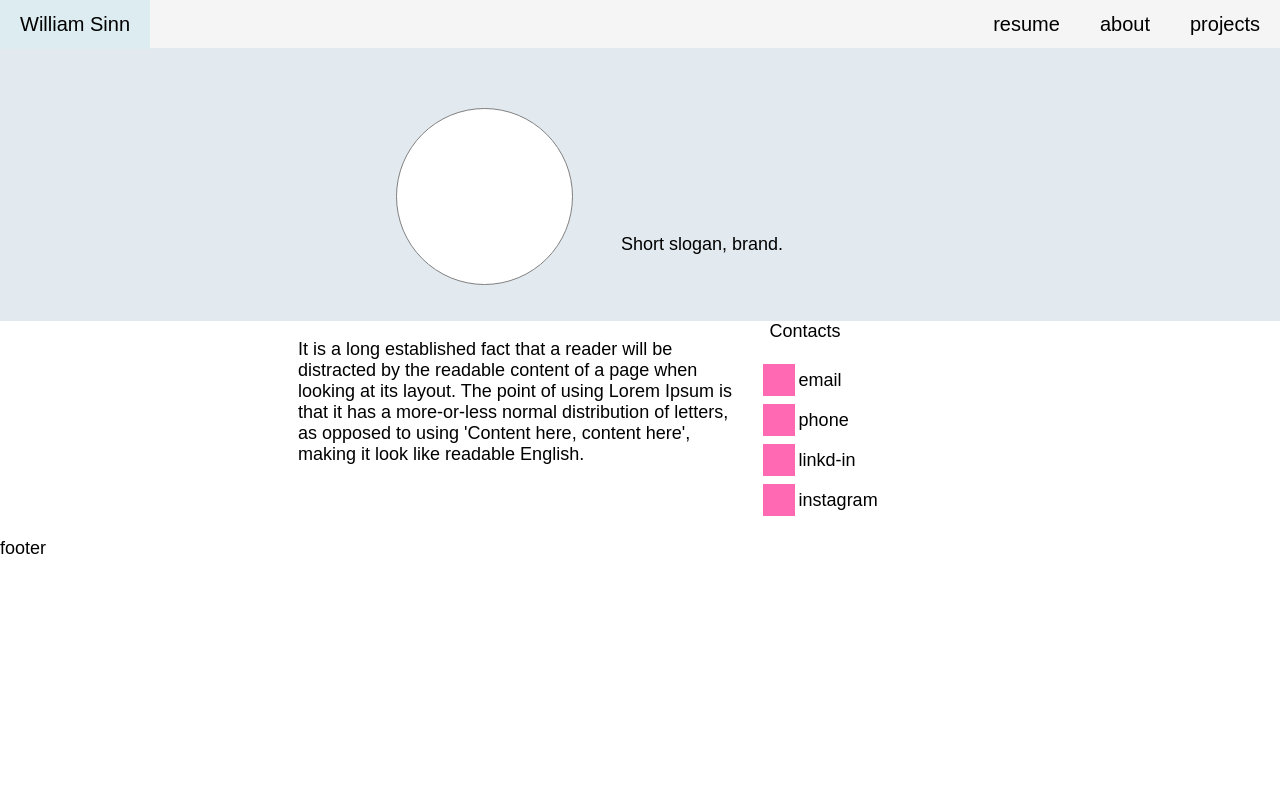
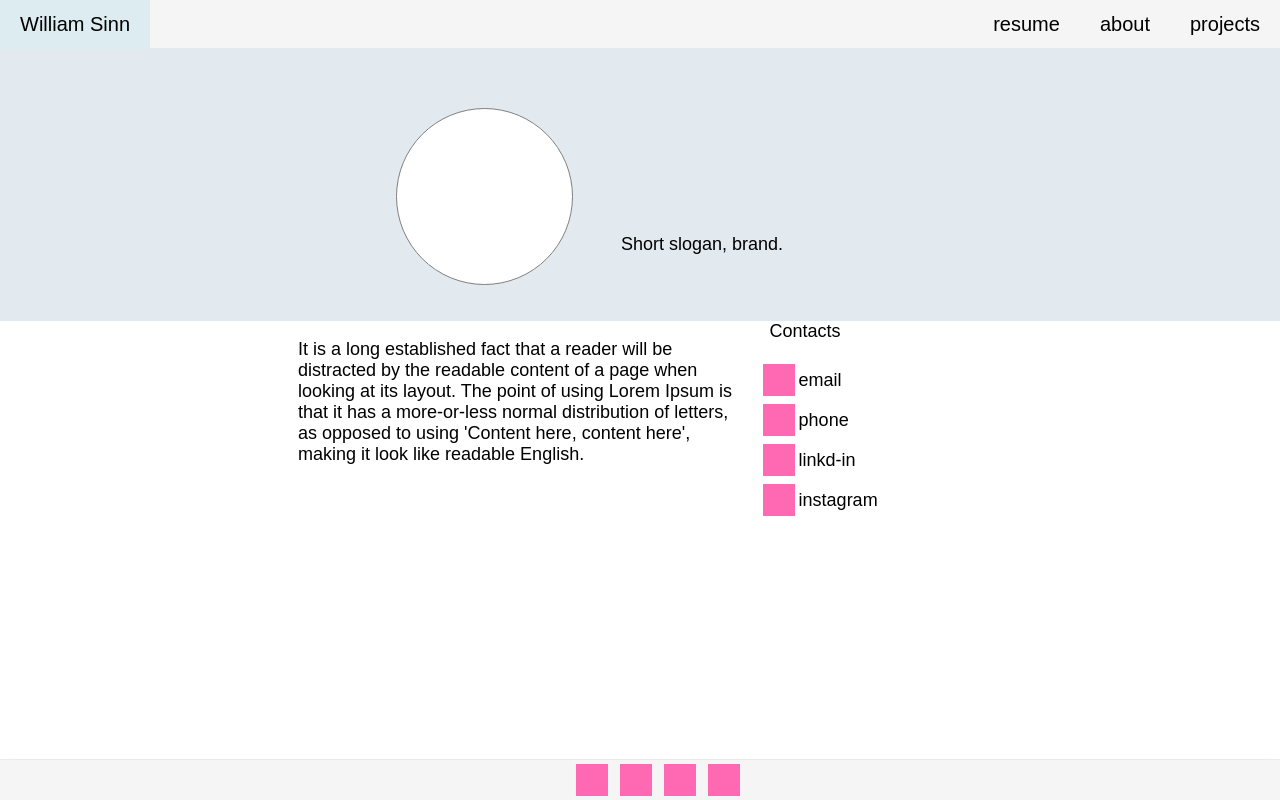
Before and after one commit to willsinn/ws-portfolio, a React (Create React App) app: page / in a window 1280 px wide. Built offline with nearby package versions, Linux system fonts and the light colour scheme; the HTML template or start-up script is replaced by a standard one.

Commit message:
finish footer & add render contact icons only

```diff
--- a/src/App.css
+++ b/src/App.css
@@ -11,7 +11,7 @@ li {
   text-decoration: none;
 }
 .app {
-  height: 100%;
+  min-height: 100%;
   width: 100%;
 }
 .navbar {
@@ -131,4 +131,19 @@ li {
   width: 32px;
   margin-right: 4px;
   background-color: hotpink;
+  cursor: pointer;
 }
+.footer {
+  height: 40px;
+  background-color: #f5f5f5;
+  width: 100%;
+  box-shadow: 0 6px 12px -3px rgba(9, 30, 66, 0.25),
+    0 0 0 1px rgba(9, 30, 66, 0.08);
+  display: flex;
+  justify-content: center;
+  align-items: center;
+  position: absolute;
+  bottom: 0;
+  right: 0;
+  left: 0;
+}
--- a/src/components/AboutPage.js
+++ b/src/components/AboutPage.js
@@ -21,7 +21,7 @@ const AboutPage = () => {
           </div>
           <div className="contacts-cont col-1">
             <div className="contacts-header">Contacts</div>
-            <ContactList />
+            <ContactList orient={"vertical"} />
           </div>
         </div>
       </div>
--- a/src/components/Contact.js
+++ b/src/components/Contact.js
@@ -1,12 +1,22 @@
 import React from "react";
-const Contact = ({ contact }) => {
+const Contact = ({ contact, orient }) => {
   return (
+    <>
+      {orient === "vertical" ? (
         <li className="contact-item">
           <div className="icon">
             <a href={`${contact.img_link}`}></a>
           </div>
           <span>{contact.method}</span>
         </li>
+      ) : (
+        <li className="contact-item" style={{ margin: "0 4px" }}>
+          <div className="icon">
+            <a href={`${contact.img_link}`}></a>
+          </div>
+        </li>
+      )}
+    </>
   );
 };
 export default Contact;
--- a/src/components/ContactList.js
+++ b/src/components/ContactList.js
@@ -2,15 +2,27 @@ import React from "react";
 import Contact from "./Contact";
 import { contactMethods } from "../utils/static";
 
-const ContactList = () => {
+const ContactList = ({ orient }) => {
   const renderContacts = () => {
     const contacts = contactMethods();
     if (contacts && contacts.length > 0) {
       return contacts.map((contact) => (
-        <Contact key={`${contact.method}-id`} contact={contact} />
+        <Contact
+          key={`${contact.method}-id`}
+          contact={contact}
+          orient={orient}
+        />
       ));
     }
   };
-  return <ul className="col-1">{renderContacts()}</ul>;
+  return (
+    <>
+      {orient === "vertical" ? (
+        <ul className="col-1">{renderContacts()}</ul>
+      ) : (
+        <ul style={{ display: "flex" }}>{renderContacts()}</ul>
+      )}
+    </>
+  );
 };
 export default ContactList;
--- a/src/components/Footer.js
+++ b/src/components/Footer.js
@@ -1,7 +1,12 @@
 import React from "react";
+import ContactList from "./ContactList";
 
 const Footer = () => {
-  return <div className="footer">footer</div>;
+  return (
+    <div className="footer">
+      <ContactList orient={"horizontal"} />
+    </div>
+  );
 };
 
 export default Footer;
```
Lines whose indentation alone changed are shown as unchanged.
